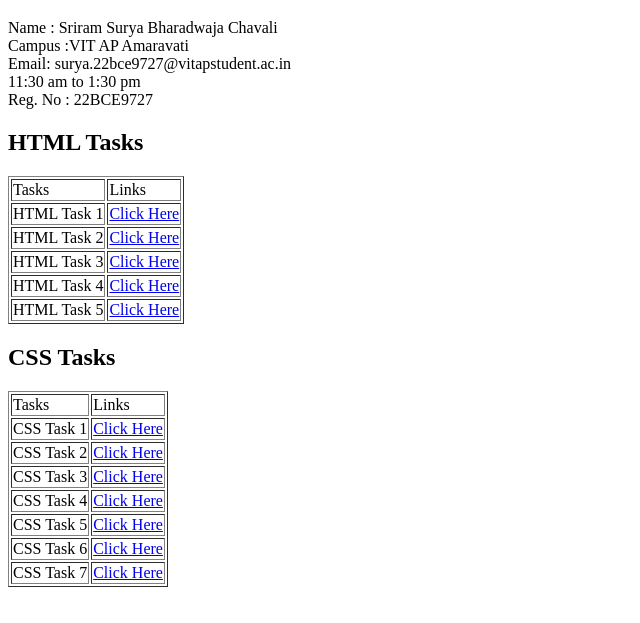
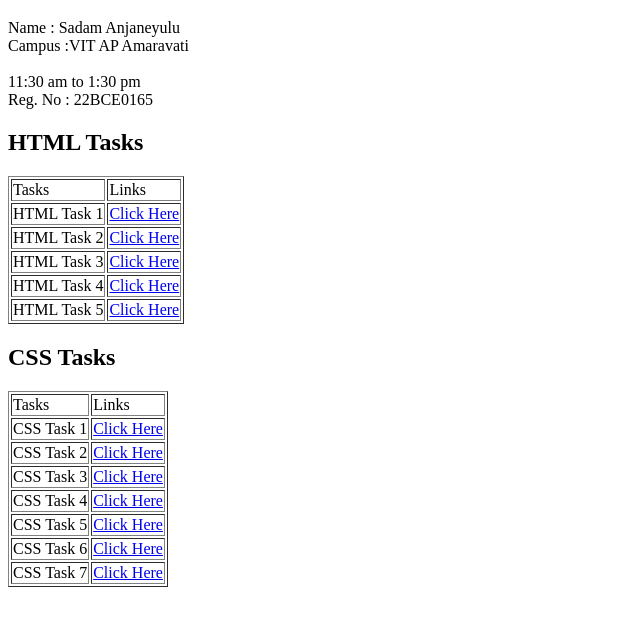
Before and after one commit to AnjaneyuluSadam/tasks, a plain HTML site: page index.html in a window 1280 px wide. Shown: the part 61-684 px from the top of the page, without its empty margins (0-640 px from the left). Drawn offline with Linux system fonts and the light colour scheme.

Commit message:
update name

```diff
--- a/index.html
+++ b/index.html
@@ -10,8 +10,8 @@
 
 <body>
     <h1>Tasks</h1>
-    <p>Name : Sriram Surya Bharadwaja Chavali <br> Campus :VIT AP Amaravati <br> Email:
-        surya.22bce9727@vitapstudent.ac.in <br>11:30 am to 1:30 pm <br>Reg. No : 22BCE9727</p>
+    <p>Name : Sadam Anjaneyulu <br> Campus :VIT AP Amaravati <br>
+        <br>11:30 am to 1:30 pm <br>Reg. No : 22BCE0165</p>
 <h2>HTML Tasks</h2>
     <table align=" center" border="black" bgbolor=black>
 
```
